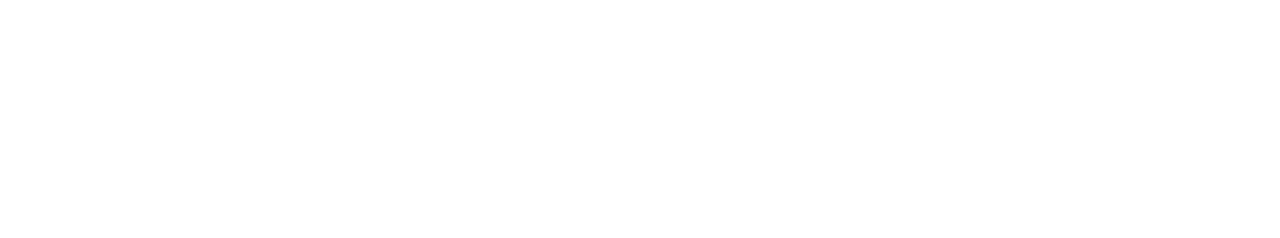
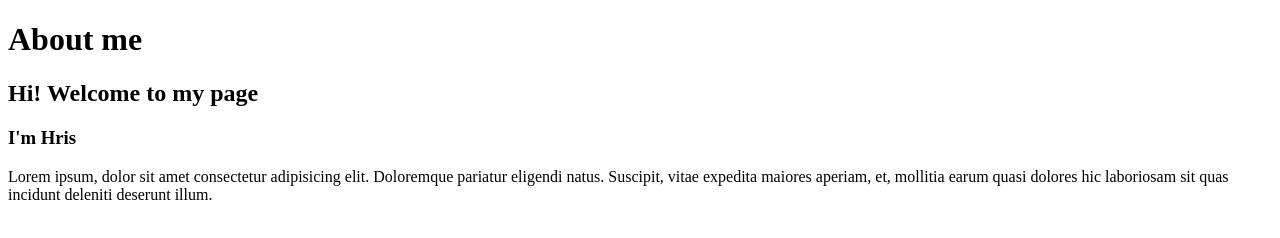
Before and after one commit to hristoviedo/GitHubAzul, a plain HTML site: page index.html in a window 1280 px wide. Drawn offline with Linux system fonts and the light colour scheme.

Commit message:
Added welcome to my page

```diff
--- a/index.html
+++ b/index.html
@@ -6,6 +6,15 @@
     <title>Mi Pagina Web</title>
 </head>
 <body>
-    <h1></h1>
+    <h1>About me</h1>
+    <h2>Hi! Welcome to my page</h2>
+    <h3>I'm <span>Hris</span></h3>
+    <p>Lorem ipsum, dolor sit amet
+        consectetur adipisicing elit.
+        Doloremque pariatur eligendi natus.
+        Suscipit, vitae expedita maiores
+        aperiam, et, mollitia earum quasi
+        dolores hic laboriosam sit quas
+        incidunt deleniti deserunt illum.</p>
 </body>
 </html>
```
